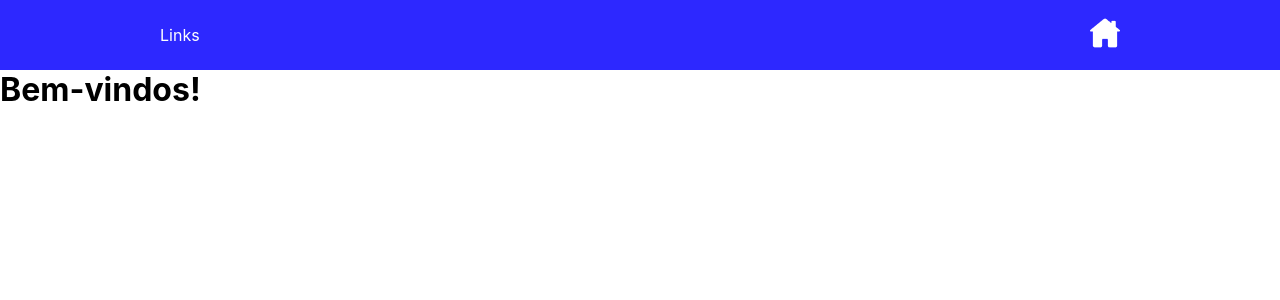
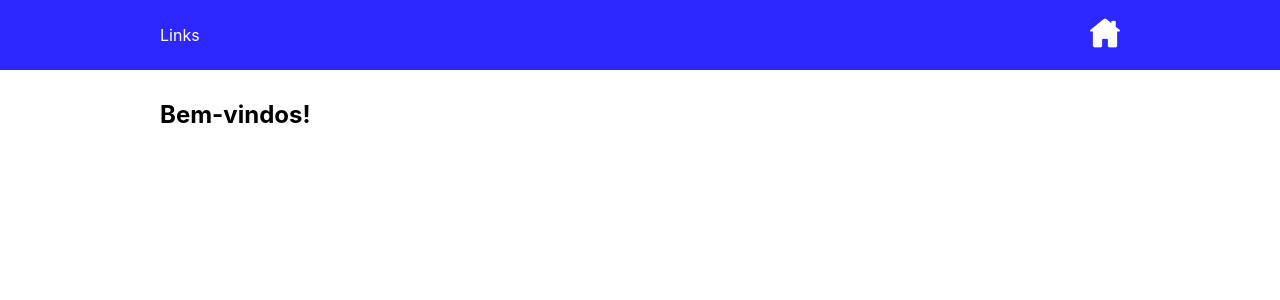
Before and after one commit to murilomartins93/react-routes-challenge, a React (Vite) app: page / in a window 1280 px wide. Shown: the top 300 px of the page. Built offline with nearby package versions, Linux system fonts and the light colour scheme.

Commit message:
:construction: HomeIndex CSS

```diff
--- a/src/index.css
+++ b/src/index.css
@@ -1,9 +1,9 @@
 :root {
-  --rr-bg-primary: #FFFFFF;
-  --rr-bg-secondary: #C7C7C7;
-  --rr-bg-tertiary:#2D28FF;
+  --rr-bg-primary: #ffffff;
+  --rr-bg-secondary: #c7c7c7;
+  --rr-bg-tertiary: #2d28ff;
 
-  --rr-font-primary: #FFFFFF;
+  --rr-font-primary: #ffffff;
   --rr-font-secondary: #000000;
 }
 
@@ -30,8 +30,20 @@ main {
   padding: 10px;
 }
 
+/* Generic Styles */
+
 .rr-container {
   margin: 0 auto;
   max-width: 960px;
   width: 100%;
 }
+
+.rr-mt20 {
+  margin-top: 20px;
+}
+
+.rr-page-title {
+  font-size: 24px;
+  font-weight: 700;
+  color: var(--rr-font-secondary);
+}
--- a/src/routes/Home/HomeIndex/index.tsx
+++ b/src/routes/Home/HomeIndex/index.tsx
@@ -1,3 +1,7 @@
 export default function HomeIndex() {
-  return <h1>Bem-vindos!</h1>;
+  return (
+    <main>
+      <h1 className="rr-container rr-mt20 rr-page-title">Bem-vindos!</h1>
+    </main>
+  );
 }
```
